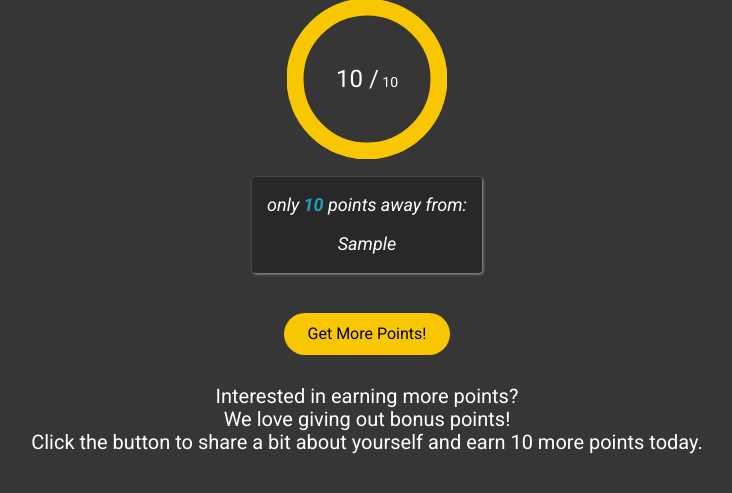
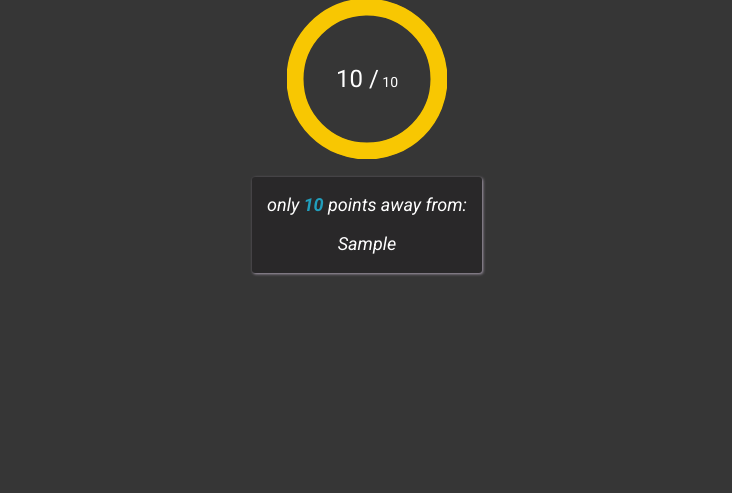
Before and after one commit to douglahoma/techlahoma-private, a Flask app: template app/templates/dashboard.html in a window 1280 px wide. Shown: the part 272-765 px from the top of the page, without its empty margins (273-1005 px from the left). Run offline with Flask 3, Linux system fonts and the light colour scheme; the template is opened without the code that fills it: most values are stand-ins (such as "Sample title", 1, 10 or a date in 2020).

Commit message:
data update handling works

```diff
--- a/app/templates/dashboard.html
+++ b/app/templates/dashboard.html
@@ -31,9 +31,10 @@
         <p>only <span class="points-left">{{points_to_next_reward}}</span> points away from:</p>
         <p>{{next_closest_reward}}</p>
     </div>
-    <a class="button-primary" href="/">Get More Points!</a>
+    {% endif %}
+    {% if eligible_for_data_update %}
+    <a class="button-primary" href="/{{next_data_update}}">Get More Points!</a>
     <p id="earnMorePointsText">Interested in earning more points? <br>We love giving out bonus points! <br>Click the button to share a bit about yourself and earn {{next_data_update_points_value}} more points today.</p>
-
     {% endif %}
 </main>
 <script defer="true">
--- a/app/templates/linkedin.html
+++ b/app/templates/linkedin.html
@@ -1,7 +1,7 @@
 {% extends "base.html" %}
 {% block title %}LinkedIn Form{% endblock %}
 {% block content %}
-    <form action="" method="post">
+    <form action="{{ url_for('dashboard') }}" method="post">
     <label for="linkedin">Please enter your LinkedIn profile URL</label>
     <input type="text" name="linkedin" placeholder="linkedin.com/in/your-profile" required/>
     <button class="button-primary" type="submit">Submit</button>
--- a/app/views.py
+++ b/app/views.py
@@ -216,7 +216,7 @@ def dashboard():
                 else:
                     print("whoops")
                     ##! Fix this later, add error handling
-        linkedin = request.form.get('selected_group')
+        linkedin = request.form.get('linkedin')
         if linkedin:
             if points_dict['eligible_for_data_update'] == True:
                 print("about to print the linkedin url they gave")
```
